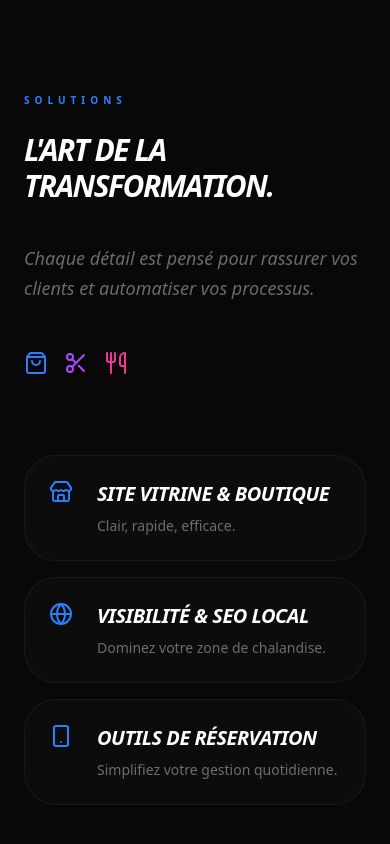
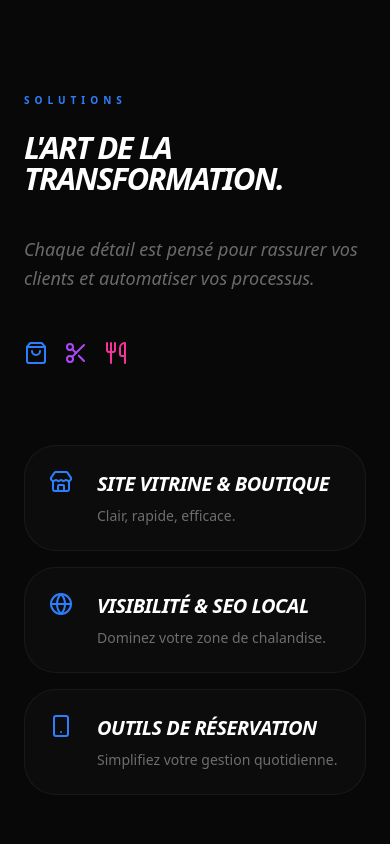
Before and after one commit to KauBryy/kaubry-web, a React (Vite) app: page / in a window 390 px wide. Shown: the part 2740-3584 px from the top of the page. Built offline with nearby package versions, Linux system fonts and the light colour scheme.

Commit message:
Fix Transformation title overflow with fluid font size

```diff
--- a/src/App.jsx
+++ b/src/App.jsx
@@ -384,7 +384,7 @@ const App = () => {
           <div className="grid grid-cols-1 lg:grid-cols-2 gap-20">
             <div>
               <span className="text-blue-500 font-black uppercase tracking-[0.5em] text-[10px] mb-6 block">Solutions</span>
-              <h2 className="text-3xl md:text-7xl font-black uppercase italic tracking-tighter mb-10 text-white break-words">L'art de la <br /> transformation.</h2>
+              <h2 className="text-[8vw] md:text-7xl font-black uppercase italic tracking-tighter mb-10 text-white leading-none break-words">L'art de la <br /> transformation.</h2>
               <p className="text-white/40 text-lg md:text-xl font-medium leading-relaxed max-w-md italic">
                 Chaque détail est pensé pour rassurer vos clients et automatiser vos processus.
               </p>
```
